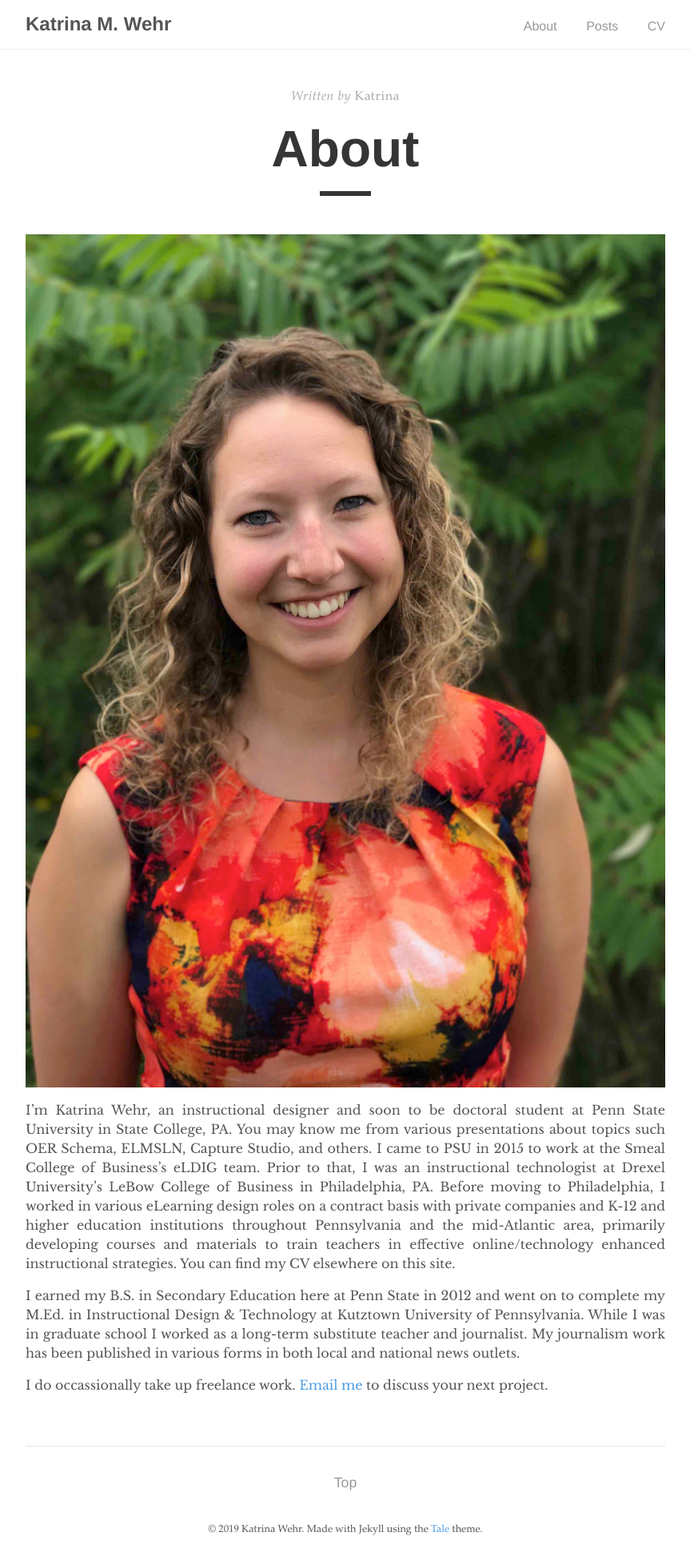
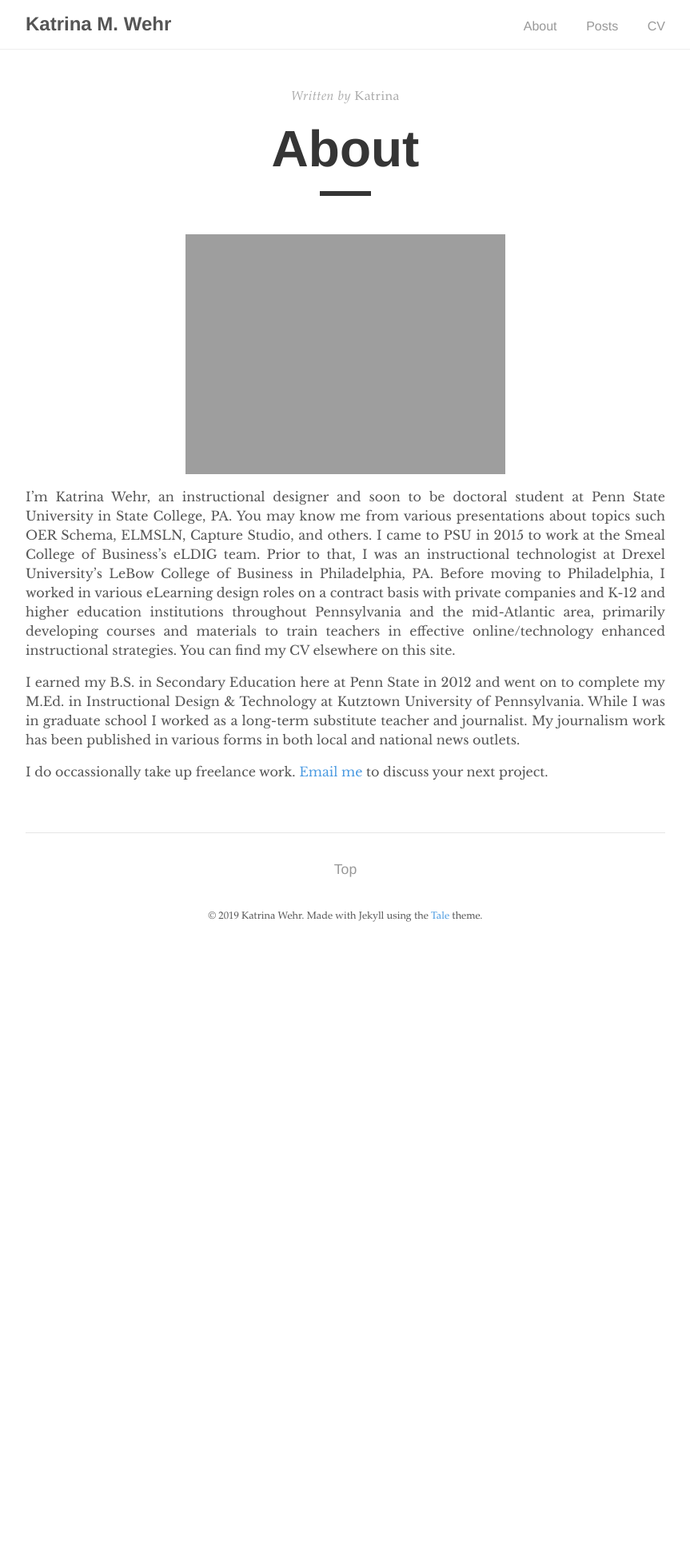
Before and after one commit to kat-wehr/mysite, a Jekyll site: the page built from _pages/about.md, in a window 1280 px wide. Shown: the whole page at 80% size, without its empty margins (208-1071 px from the left). Built offline with Jekyll 4.4.1, drawn with Linux system fonts in a browser that asks for light colours; after the commit the page ends 1189 px from its top, so only the background shows below that.

Commit message:
Update about.md

```diff
--- a/_pages/about.md
+++ b/_pages/about.md
@@ -5,7 +5,7 @@ author: "Katrina"
 permalink: /about/
 ---
 
-![Me](/assets/IMG_1228copy2.jpg "Me")
+![Me](/assets/IMG_1228copy2.jpg =250x "Me")
 
 I'm Katrina Wehr, an instructional designer and soon to be doctoral student at Penn State University in State College, PA. You may know me from various presentations about topics such OER Schema, ELMSLN, Capture Studio, and others. I came to PSU in 2015 to work at the Smeal College of Business's eLDIG team. Prior to that, I was an instructional technologist at Drexel University’s LeBow College of Business in Philadelphia, PA. Before moving to Philadelphia, I worked in various eLearning design roles on a contract basis with private companies and K-12 and higher education institutions throughout Pennsylvania and the mid-Atlantic area, primarily developing courses and materials to train teachers in effective online/technology enhanced instructional strategies. You can find my CV elsewhere on this site.
 
```
